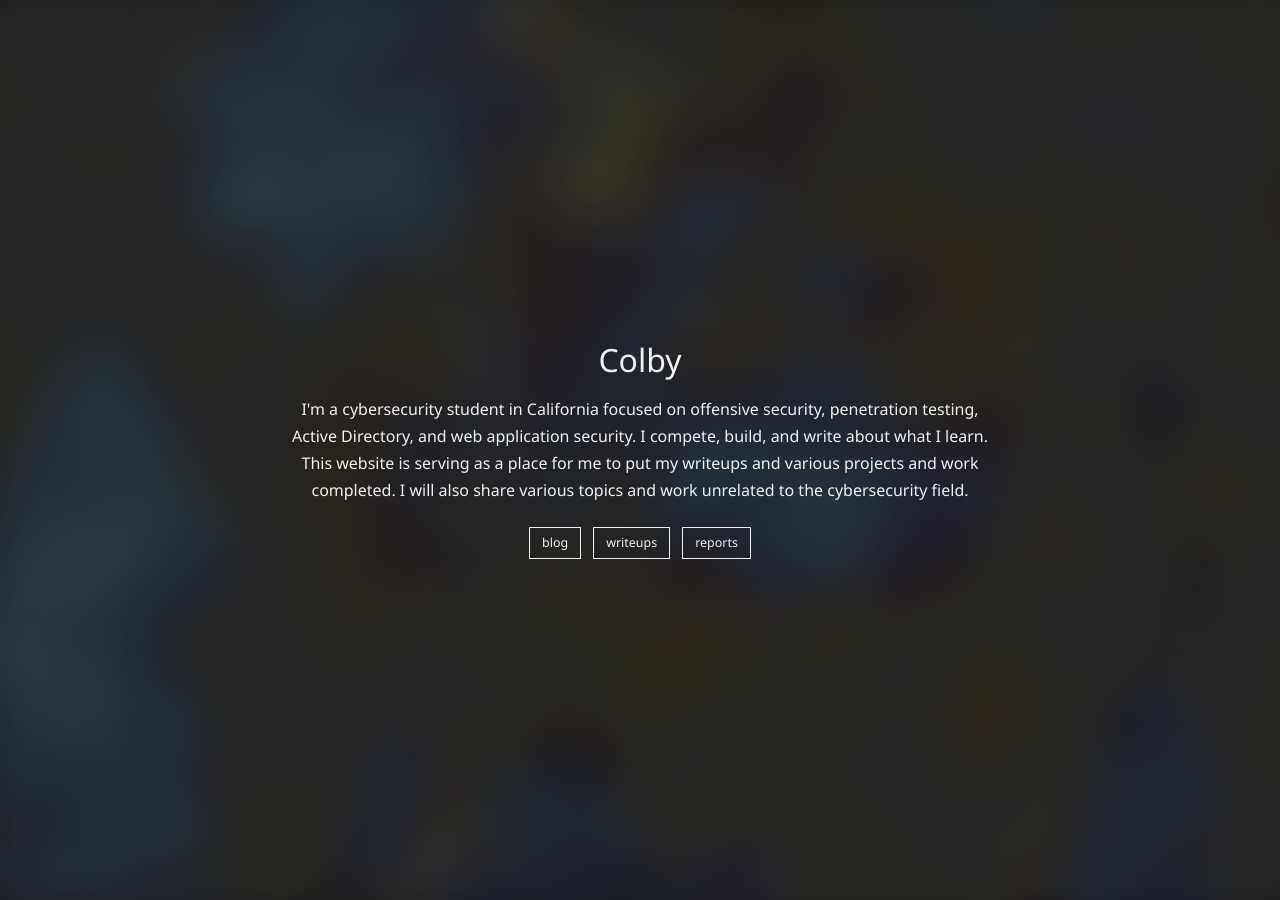
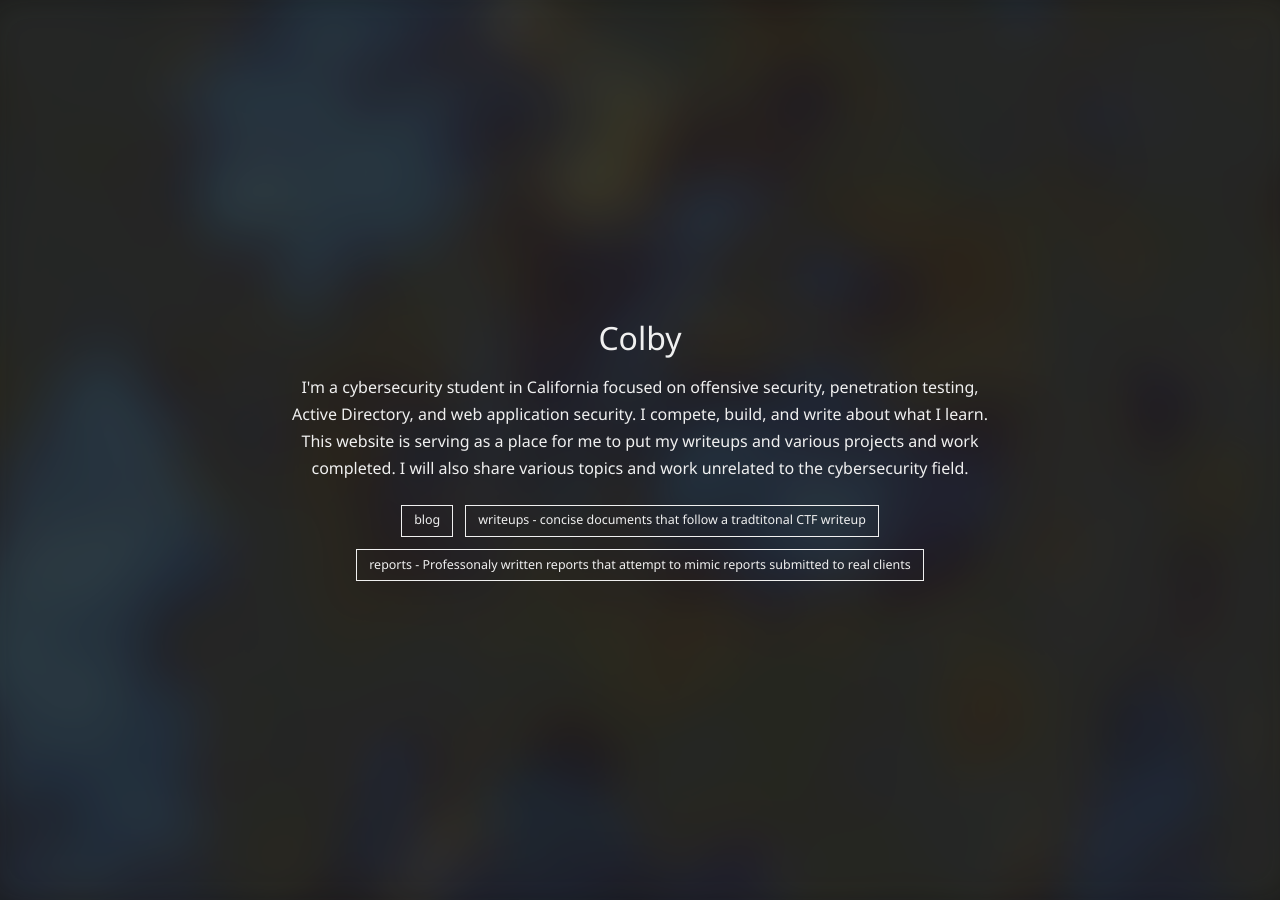
Before and after one commit to Gluey123/gluey123.github.io, a Jekyll site: the page index.html, which Jekyll copies as it is, in a window 1280 px wide. Built offline with Jekyll 4.4.1, drawn with Linux system fonts in a browser that asks for light colours.

Commit message:
Refine content and link descriptions in index.html
Updated the description in the paragraph and improved link text for clarity.

```diff
--- a/index.html
+++ b/index.html
@@ -17,12 +17,14 @@
       <p>
         I'm a cybersecurity student in California focused on offensive security,
         penetration testing, Active Directory, and web application security. I compete,
-        build, and write about what I learn. This website is serving as a place for me to put my writeups and various projects and work completed. I will also share various topics and work unrelated to the cybersecurity field.
+        build, and write about what I learn. This website is serving as a place for me to put my writeups and various projects and work completed.
+        I will also share various topics and work unrelated to the cybersecurity field.
+
       </p>
       <nav class="landing-links" aria-label="Primary links">
         <a href="blog.html">blog</a>
-        <a href="writeups.html">writeups</a>
-        <a href="reports.html">reports</a>
+        <a href="writeups.html">writeups - concise documents that follow a tradtitonal CTF writeup</a>
+        <a href="reports.html">reports - Professonaly written reports that attempt to mimic reports submitted to real clients</a>
       </nav>
     </section>
   </main>
```
